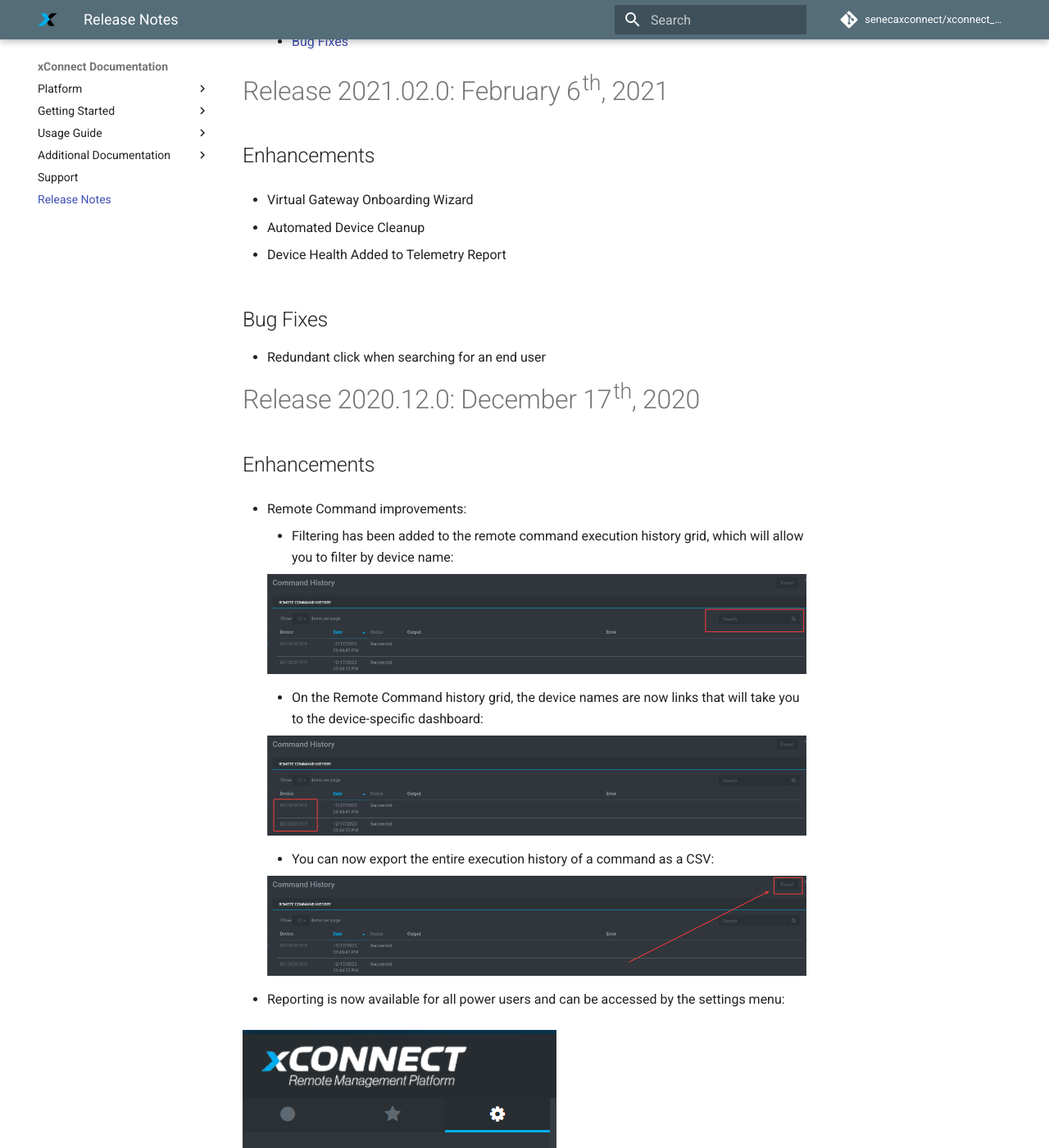
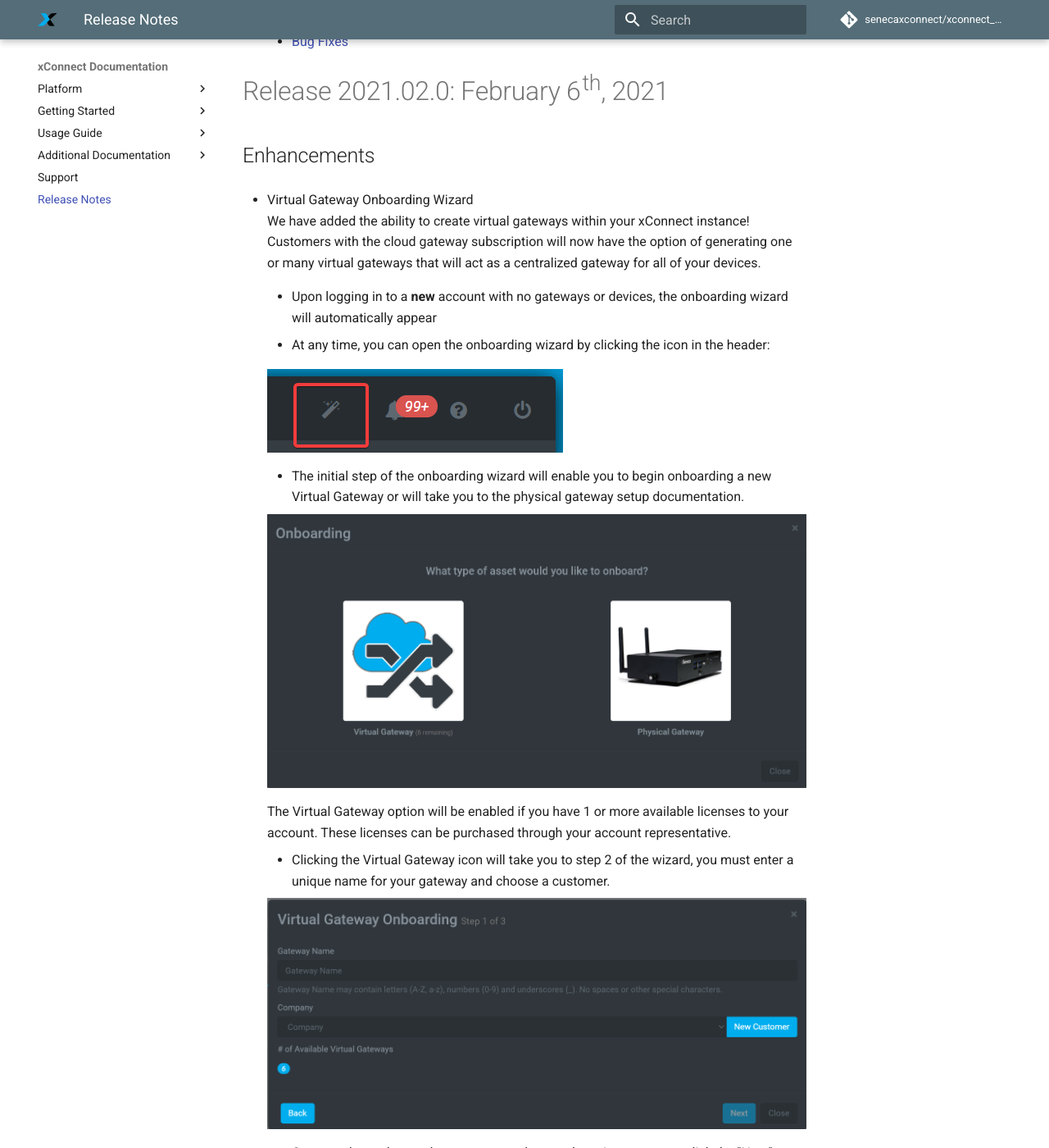
Before and after one commit to senecaxconnect/xconnect_docs, an MkDocs documentation site: the page built from docs/Release_Notes.md, in a window 1280 px wide and 1400 px high, scrolled down 855 px. Shown: the whole window at 82% size. Built offline with MkDocs 1.6.1 and Material for MkDocs 9.7.7, drawn with Linux system fonts in a browser that asks for light colours; comment, search, counter and statistics services are not loaded; some of the changed text lies outside the part shown.

Commit message:
Updated user documentation

```diff
--- a/docs/Release_Notes.md
+++ b/docs/Release_Notes.md
@@ -4,15 +4,70 @@
 # Release 2021.02.0: February 6th, 2021
 
 ## Enhancements
-- Virtual Gateway Onboarding Wizard
+- Virtual Gateway Onboarding Wizard<br />
+We have added the ability to create virtual gateways within your xConnect instance! Customers with the cloud gateway subscription
+will now have the option of generating one or many virtual gateways that will act as a centralized gateway for all of your devices.
+    - Upon logging in to a **new** account with no gateways or devices, the onboarding wizard will automatically appear
+
+    - At any time, you can open the onboarding wizard by clicking the icon in the header:
+
+    ![onboarding](images/onboarding_header_icon.png "Onboarding header")
+
+    - The initial step of the onboarding wizard will enable you to begin onboarding a new Virtual Gateway or will take you to the physical gateway setup documentation.
+
+    ![onboarding](images/onboarding_step01.png "Onboarding step 1")
+
+    The Virtual Gateway option will be enabled if you have 1 or more available licenses to your account. These licenses can be purchased through your account representative.
+
+    - Clicking the Virtual Gateway icon will take you to step 2 of the wizard, you must enter a unique name for your gateway and choose a customer.
+
+    ![onboarding](images/onboarding_step02.png "Onboarding step 2")
+
+    - Once you have chosen the customer and entered a unique gateway, click the "Next" button. The backend processes will begiin allocating your new Virtual Gateway
+
+    ![onboarding](images/onboarding_step02_Processing.png "Onboarding step 2")
+
+    During this time, xConnect is communicating with our cloud-based Docker API instance to spin up a new virtual gateway. If any errors occur you will see it displayed in this window.
+
+    - Upon the gateway progress bar hitting 100%, you will be able to access your virtual gateway via the normal xConnect Manage Gateways interface
+
+     ![onboarding](images/onboarding_step02_FinishedProcessing.png "Onboarding step 2")
+
+    - Once successfully completed, the following message will appear and include the specific URL that you will use on your local agent installations:
+
+    ![onboarding](images/onboarding_step03.png "Onboarding step 2")
+
+    Use the listed GATEWAY ADDRESS on your local xConnect agents to point them to the Virtual Gateway
+
+    Configure your local xConnect agents:
+
+    - On your local xConnect agent instance, go to http://localhost:8886/settings and enter the gateway address in the settings page:
+
+    ![onboarding](images/xc_agent_settings.png "Onboarding step 2")
+
 
 - Automated Device Cleanup
+   - We have added an automated device clean up for any devices that have never submitted telemetry and were created over 60 minutes ago.
+   These devices will automatically be removed from your dashboards and side navigation with no manual intervention. Once the device receives telemetry,
+   they will reappear on your xConnect web portal.
 
 - Device Health Added to Telemetry Report
+   - The custom telemetry report now includes the latest health of your devices.
+   ![reporting](images/report_telemetry.png "Telemetry Export")
+
+- Custom Event Configurations Enhanced Filter
+   - Disabled custom event configurations will now be hidden from the list. You can show the disabled by clicking the checkbox on the header:
+   ![eventConfig](images/eventconfig_showdisabled.png "Event config")
+
 
 ## Bug Fixes
 
 - Redundant click when searching for an end user
+
+
+- Updating custom events with associated alerts
+  - We have added a preventative measure that disallows you from making changes to a custom event configuration if it has active alerts associated with it.
+  As part of a future patch release, we will re-enable this functionality.
 
 # Release 2020.12.0: December 17th, 2020
 
```
Also changed, not shown: docs/images/eventconfig_showdisabled.png (added), docs/images/onboarding_header_icon.png (added), docs/images/onboarding_step01.png (added), docs/images/onboarding_step02.png (added), docs/images/onboarding_step02_FinishedProcessing.png (added), docs/images/onboarding_step02_Processing.png (added), docs/images/onboarding_step03.png (added), docs/images/report_telemetry.png (added), docs/images/xc_agent_settings.png (added).
